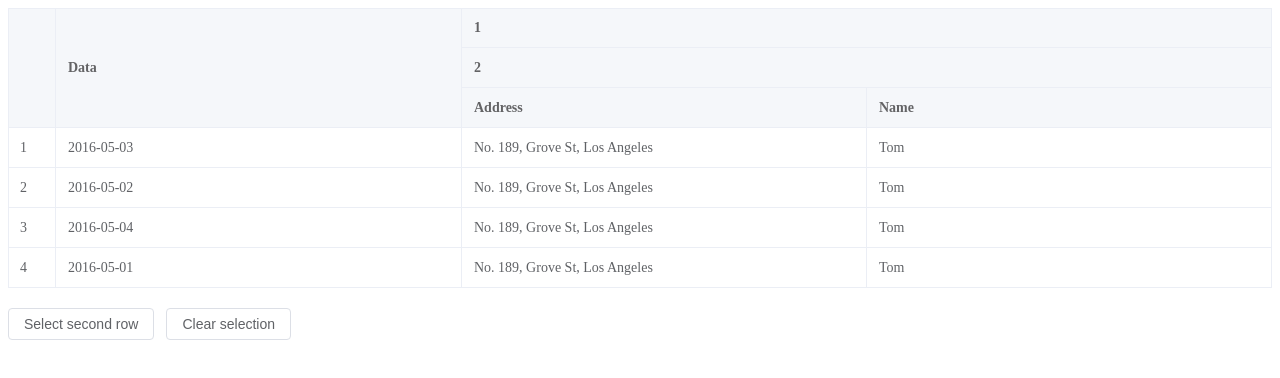
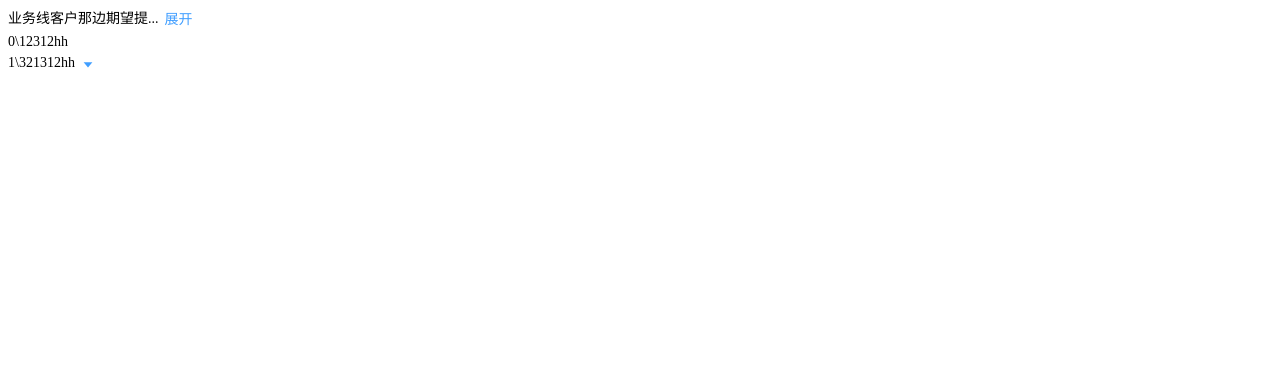
Before and after one commit to gkmdanran/gkm-ui-v3, a Vue app: page / in a window 1280 px wide. Shown: the top 378 px of the page. Built offline with nearby package versions, Linux system fonts and the light colour scheme.

Commit message:
ezcollapselist和ezcollapsetext封装

```diff
--- a/packages/ezButton/src/index.vue
+++ b/packages/ezButton/src/index.vue
@@ -68,7 +68,7 @@ function handleClick(event: Event) {
             }
         )
             .then(() => {
-                props.throttle === -1 ? emits("confirmClick", { status }) : emits("confirmClick")
+                props.throttle === -1 ? emits("confirmClick", status) : emits("confirmClick")
                 timstamp = new Date().valueOf();
                 props.throttle === -1 && (status.disabled = true)
             })
@@ -88,7 +88,7 @@ function handleClick(event: Event) {
             }
         )
             .then(() => {
-                props.throttle === -1 ? emits("confirmClick", { status }) : emits("confirmClick")
+                props.throttle === -1 ? emits("confirmClick", status) : emits("confirmClick")
                 timstamp = new Date().valueOf();
                 props.throttle === -1 && (status.disabled = true)
             })
--- /dev/null
+++ b/packages/ezCollapseList/src/index.vue
@@ -0,0 +1,66 @@
+<template>
+    <div class="ez-collapse-list">
+        <div class="collapse-item" v-for="(item, index) in data" :key="index"
+            v-show="expand || (!expand && index < limit)">
+            <slot :row="item" :index="index">{{ item }}</slot>
+            <div class="btns"
+                v-if="data.length > limit && ((expand && index === data.length - 1) || (!expand && index === limit - 1))">
+                <el-button v-show="!expand" type="text" @click="expandClick(true)">
+                    <slot name="unfold">展开</slot>
+                </el-button>
+                <el-button type="text" v-show="expand" @click="expandClick(false)">
+                    <slot name="fold">收起</slot>
+                </el-button>
+            </div>
+        </div>
+    </div>
+</template>
+<script lang="ts">
+export default {
+    name: "ezCollapseList",
+}
+</script>
+<script setup lang="ts">
+import { defineProps, defineEmits } from 'vue'
+defineProps({
+    expand: {
+        type: Boolean,
+        default: false,
+    },
+    data: {
+        type: Array,
+        default: () => [],
+    },
+    limit: {
+        type: Number,
+        default: 1,
+    },
+})
+const emits = defineEmits(['update:expand'])
+function expandClick(type: boolean) {
+    emits("update:expand", type)
+}
+</script>
+<style scoped>
+.ez-collapse-list {
+    font-size: 14px;
+    line-height: 1.5em;
+}
+
+.ez-collapse-list .el-button--text {
+    padding: 0;
+    margin: 0;
+    font-size: inherit;
+    line-height: inherit;
+    height: auto;
+}
+
+.collapse-item {
+    display: flex;
+    align-items: center;
+}
+
+.btns {
+    margin-left: 5px;
+}
+</style>
--- /dev/null
+++ b/packages/ezCollapseText/index.ts
@@ -0,0 +1,5 @@
+import ezCollapseText from './src/index.vue'
+import { App } from 'vue'
+export default function (app: App) {
+    app.component(ezCollapseText.name, ezCollapseText)
+}
--- /dev/null
+++ b/packages/ezCollapseText/src/index.vue
@@ -0,0 +1,60 @@
+<template>
+    <div class="ez-collapse-text">
+        <div v-show="!expand">
+            <span class="text">{{
+                    text.length > limit ? `${text.substring(0, limit)}...` : text
+            }}</span>
+            <el-button type="text" v-if="text.length > limit" @click="expandClick(true)">
+                <slot name="unfold">展开</slot>
+            </el-button>
+        </div>
+        <div v-show="expand">
+            <span class="text">{{ text }}</span>
+            <el-button type="text" v-if="text.length > limit" @click="expandClick(false)">
+                <slot name="fold">收起</slot>
+            </el-button>
+        </div>
+    </div>
+</template>
+<script lang="ts">
+export default {
+    name: "ezCollapseText",
+}
+</script>
+<script setup lang="ts">
+import { defineProps, defineEmits } from 'vue'
+defineProps({
+    expand: {
+        type: Boolean,
+        default: false,
+    },
+    text: {
+        type: String,
+        default: "",
+    },
+    limit: {
+        type: Number,
+        default: 10,
+    },
+})
+const emits = defineEmits(['update:expand'])
+function expandClick(type: boolean) {
+    emits("update:expand", type)
+}
+</script>
+<style scoped>
+.ez-collapse-text {
+    width: 250px;
+    font-size: 14px;
+    line-height: 1.5em;
+    word-break: break-all;
+}
+
+.ez-collapse-text .el-button--text {
+    padding: 0;
+    font-size: inherit;
+    padding-left: 5px;
+    line-height: inherit;
+    height: auto;
+}
+</style>
--- a/packages/index.ts
+++ b/packages/index.ts
@@ -1,8 +1,10 @@
 import ezIcon from "./ezIcon/src/index.vue"
 import ezTable from "./ezTable/src/index.vue"
 import ezButton from "./ezButton/src/index.vue"
+import ezCollapseText from "./ezCollapseText/src/index.vue"
+import ezCollapseList from "./ezCollapseList/src/index.vue"
 import { App } from 'vue'
-const components = [ezIcon, ezTable, ezButton]
+const components = [ezIcon, ezTable, ezButton, ezCollapseText, ezCollapseList]
 export default function (app: App) {
     components.forEach(component => {
         app.component(component.name, component)
--- a/src/views/Home.vue
+++ b/src/views/Home.vue
@@ -1,89 +1,26 @@
 <template>
-  <ez-table ref="singleTableRef" :data="tableData" highlight-current-row style="width: 100%"
-    @current-change="handleCurrentChange" :table-json="json">
+  <ez-collapse-text text="业务线客户那边期望提前一下优先级，期望前上线，所以期望这个事情也加入到下周的优先开发事项中" v-model:expand="expand">
 
-  </ez-table>
-  <div style="margin-top: 20px">
-    <el-button @click="setCurrent(tableData[1])">Select second row</el-button>
-    <el-button @click="setCurrent()">Clear selection</el-button>
-  </div>
+
+  </ez-collapse-text>
+  <ez-collapse-list :data="data" v-model:expand="expand" :limit="2">
+    <template #unfold>
+      <ez-icon icon="CaretBottom"></ez-icon>
+    </template>
+    <template #fold>
+      <ez-icon icon="CaretRight"></ez-icon>
+    </template>
+    <template #default="scope">
+      {{scope.index}}\{{scope.row}}hh
+    </template>
+
+  </ez-collapse-list>
 </template>
 
 <script lang="ts" setup>
 import { ref } from "vue";
-import type { ElTable } from "element-plus";
-
-interface User {
-  date: string;
-  name: string;
-  address: string;
-}
-const json = {
-  columns: [
-    {
-      type: 'index',
-
-    },
-    {
-      label: 'Data',
-      prop: 'date',
-
-    },
-
-    {
-      label: '1',
-
-      children: [
-        {
-          label: '2',
-
-          children: [
-            {
-              label: 'Address',
-              prop: 'address',
-
-            },
-            {
-              label: 'Name',
-              prop: 'name',
-              show: true,
-            },
-          ]
-        }
-      ]
-    },
-
-  ]
-}
-const currentRow = ref();
-const singleTableRef = ref();
-
-const setCurrent = (row?: User) => {
-  singleTableRef.value.ezTable.setCurrentRow(row)
-};
-const handleCurrentChange = (val: User | undefined) => {
-  currentRow.value = val;
-};
-const tableData: User[] = [
-  {
-    date: "2016-05-03",
-    name: "Tom",
-    address: "No. 189, Grove St, Los Angeles",
-  },
-  {
-    date: "2016-05-02",
-    name: "Tom",
-    address: "No. 189, Grove St, Los Angeles",
-  },
-  {
-    date: "2016-05-04",
-    name: "Tom",
-    address: "No. 189, Grove St, Los Angeles",
-  },
-  {
-    date: "2016-05-01",
-    name: "Tom",
-    address: "No. 189, Grove St, Los Angeles",
-  },
-];
+const expand = ref<boolean>(false)
+const data = [
+  '12312', '321312', '231231212'
+]
 </script>
```
